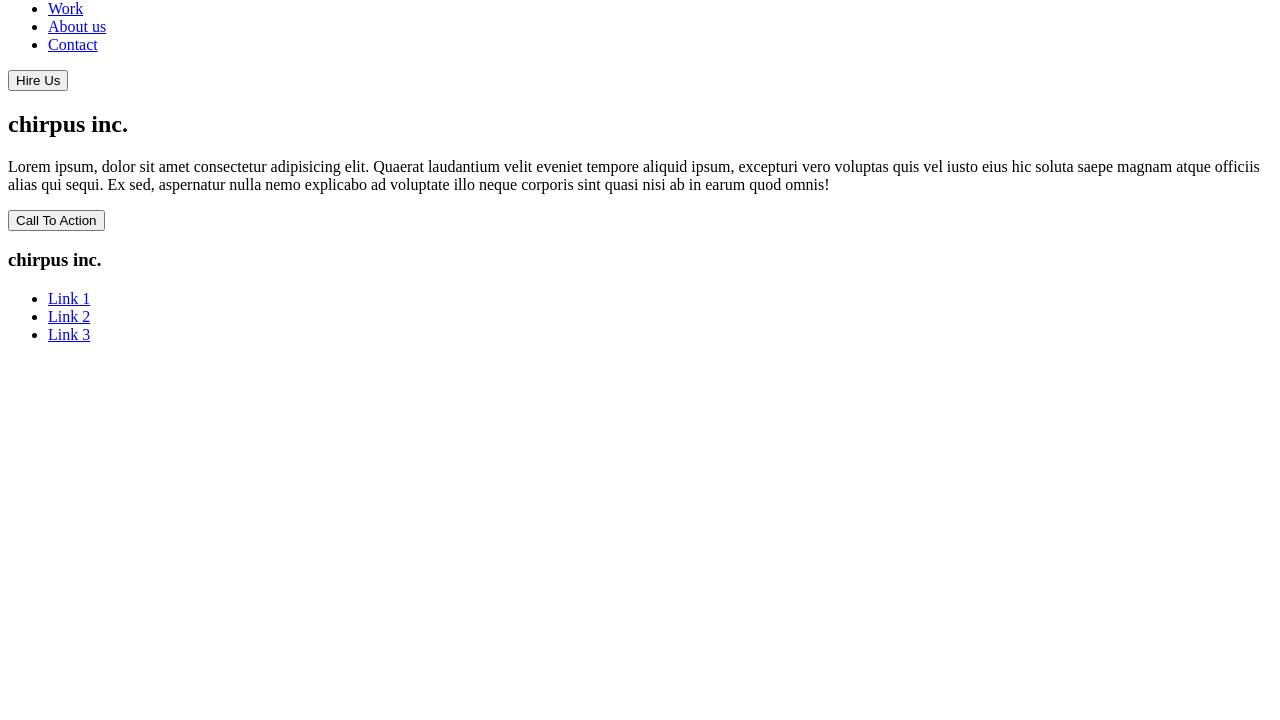
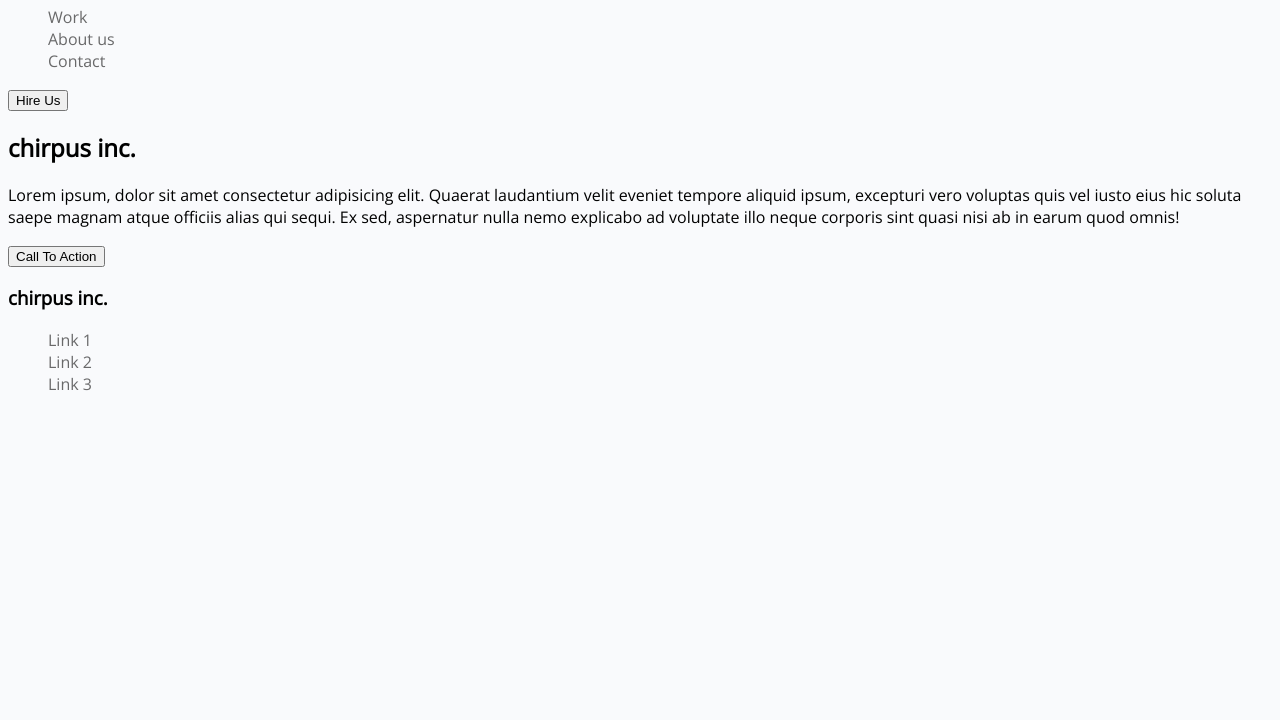
Before and after one commit to dairsmithgit/lab2, a plain HTML site: page index.html in a window 1280 px wide. Shown: the part 80-800 px from the top of the page. Drawn offline with nearby package versions, Linux system fonts and the light colour scheme.

Commit message:
applying styles to ul and header(s)

```diff
--- a/index.html
+++ b/index.html
@@ -18,9 +18,9 @@
     </header>
     <nav class="navigation">
       <ul>
-        <li><a href="#" class="nav_button">Work</a></li>
-        <li><a href="#" class="nav_button">About us</a></li>
-        <li><a href="#" class="nav_button">Contact</a></li>
+        <li><a href="#" class="nav_link">Work</a></li>
+        <li><a href="#" class="nav_link">About us</a></li>
+        <li><a href="#" class="nav_link">Contact</a></li>
       </ul>
     </nav>
     <button class="button1">Hire Us</button>
--- a/styles.css
+++ b/styles.css
@@ -0,0 +1,37 @@
+body {
+    background-color: #f9fafc;
+    font-family: "Open Sans", cursive;
+}
+
+header {
+    color: #000;
+}
+
+.navigation ul {
+    color: #69696a;
+    text-decoration: none;
+    list-style-type: none;
+}
+
+.nav_link {
+    color: #69696a;
+    text-decoration: none;
+}
+
+h2 {
+    color: #000;
+}
+
+h3 {
+    color: #000;
+}
+
+.footer_link ul {
+    text-decoration: none;
+    list-style-type: none;
+}
+
+.footer_link a {
+    text-decoration: none;
+    color: #69696a;
+}
```
